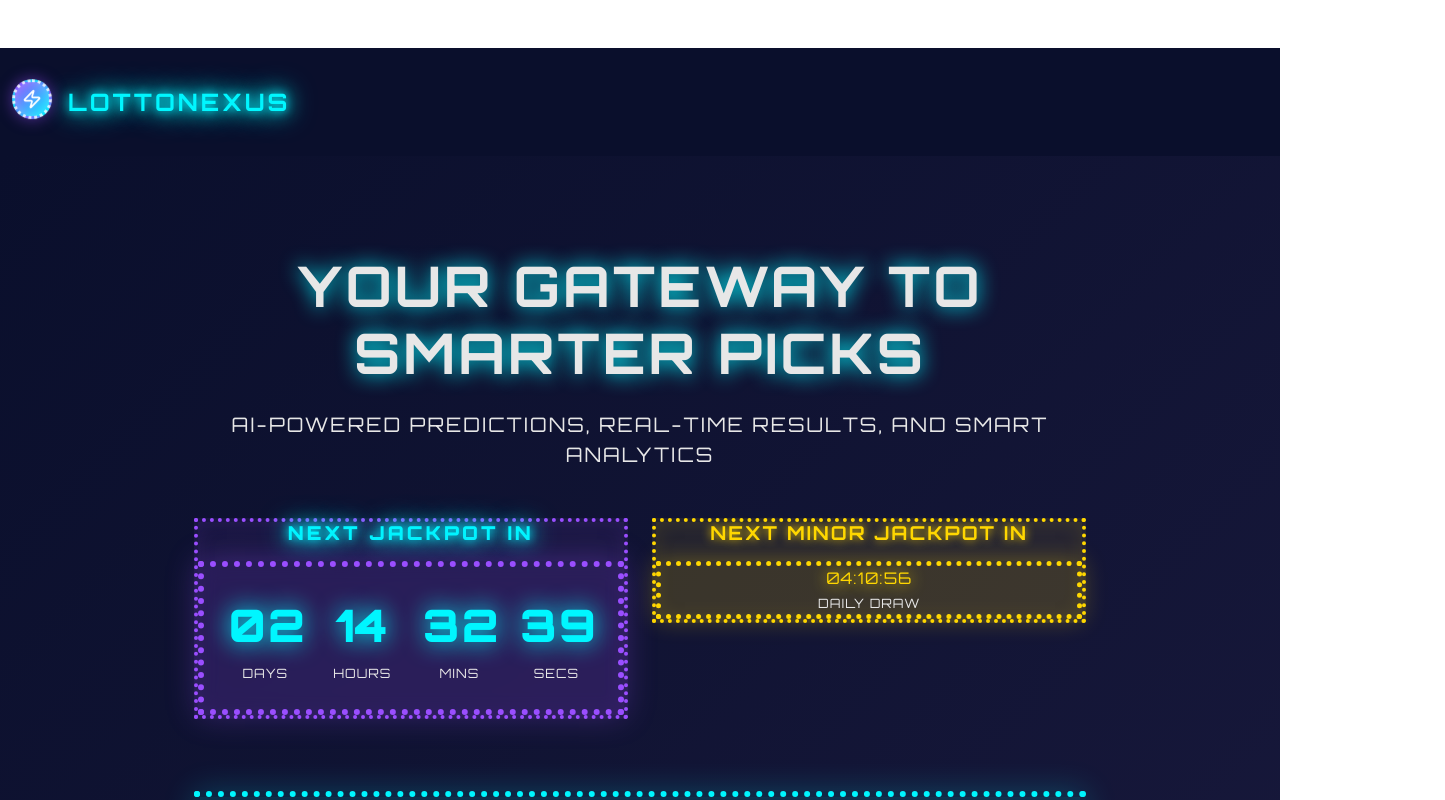
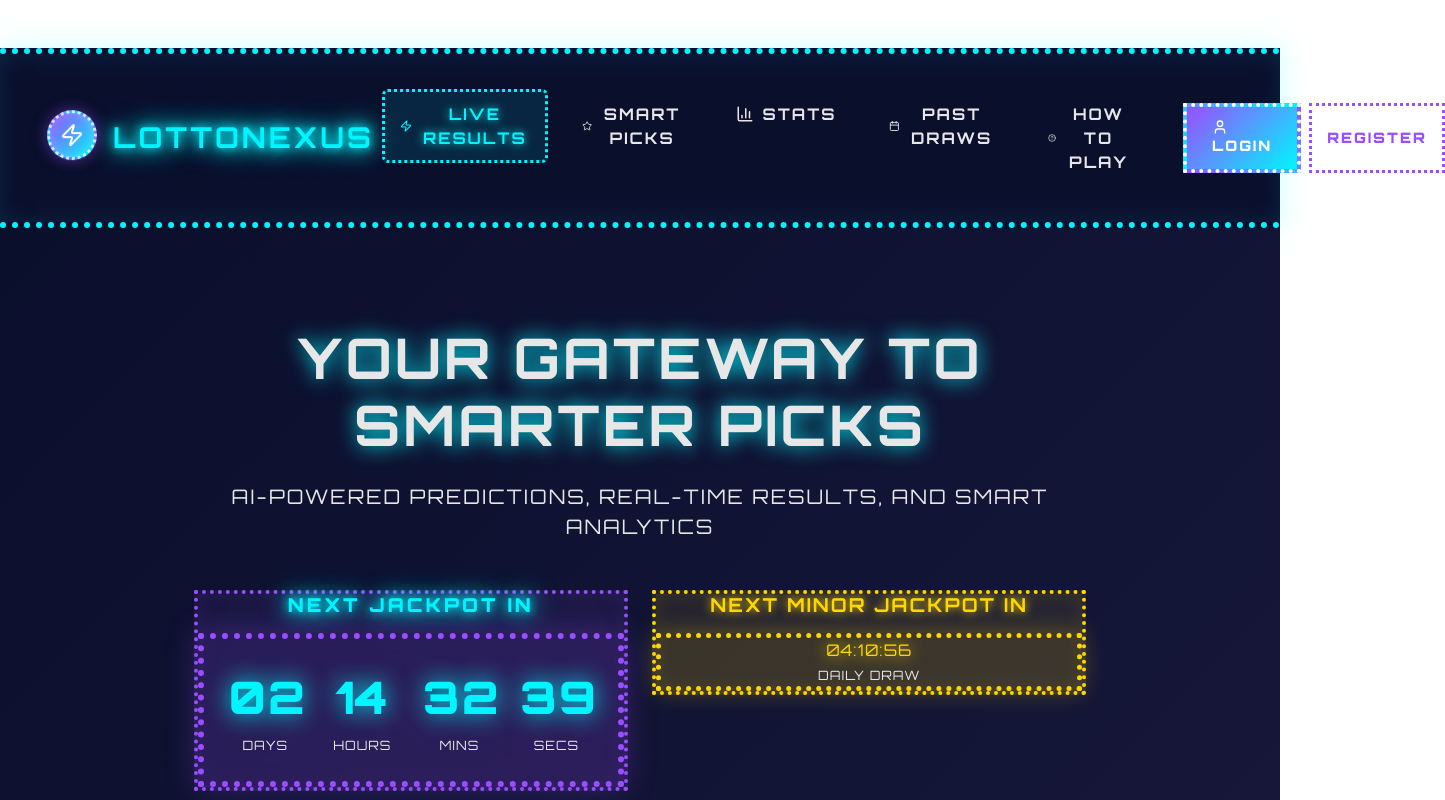
Before and after one commit to Siddardhmustplay/nexus-picks-ai, a React (Vite) app: page / in a window 1280 px wide. Shown: the top 800 px of the page, 1445 px wide, since content can reach past the window. Built offline with nearby package versions, Linux system fonts and the light colour scheme.

Commit message:
Fix: Navbar not visible
The navbar was rendering as an empty white bar. This commit addresses the issue.

```diff
--- a/src/components/Navigation.jsx
+++ b/src/components/Navigation.jsx
@@ -14,50 +14,62 @@ const Navigation = () => {
   ];
 
   return (
-    <nav className="navbar navbar-expand-lg" style={{ backgroundColor: 'var(--lottonexus-midnight)' }}>
+    <nav className="dotted-container-large mb-0" style={{
+      backgroundColor: 'var(--lottonexus-midnight)',
+      borderTop: '6px dotted var(--lottonexus-cyan)',
+      borderBottom: '6px dotted var(--lottonexus-cyan)',
+      borderLeft: 'none',
+      borderRight: 'none',
+      margin: '0'
+    }}>
       <div className="container-fluid">
-        <a className="navbar-brand d-flex align-items-center" href="#">
+        <div className="d-flex justify-content-between align-items-center">
+          {/* Brand */}
           <div className="d-flex align-items-center">
-            <div className="number-ball me-3" style={{ width: '40px', height: '40px', fontSize: '1rem' }}>
-              <Zap size={20} />
+            <div className="number-ball me-3" style={{ width: '50px', height: '50px', fontSize: '1.2rem' }}>
+              <Zap size={24} />
             </div>
-            <span className="neon-text fw-bold" style={{ fontFamily: 'Orbitron', fontSize: '1.5rem' }}>
+            <span className="neon-text fw-bold" style={{ fontFamily: 'Orbitron', fontSize: '1.8rem' }}>
               LottoNexus
             </span>
           </div>
-        </a>
 
-        <button className="navbar-toggler" type="button" data-bs-toggle="collapse" data-bs-target="#navbarNav">
-          <span className="navbar-toggler-icon"></span>
-        </button>
-
-        <div className="collapse navbar-collapse" id="navbarNav">
-          <ul className="navbar-nav mx-auto">
+          {/* Navigation Links */}
+          <div className="d-flex align-items-center">
+            <div className="d-flex me-4">
               {navItems.map((item) => (
-              <li className="nav-item mx-2" key={item.id}>
-                <a
-                  className={`nav-link nav-link-custom d-flex align-items-center ${activeTab === item.id ? 'active-tab' : ''}`}
-                  href="#"
-                  onClick={(e) => {
-                    e.preventDefault();
-                    setActiveTab(item.id);
+                <div key={item.id} className="mx-2">
+                  <button
+                    className={`nav-link-custom d-flex align-items-center btn ${activeTab === item.id ? 'active-tab' : ''}`}
+                    onClick={() => setActiveTab(item.id)}
+                    style={{
+                      background: 'transparent',
+                      border: activeTab === item.id ? '3px dotted var(--lottonexus-cyan)' : '3px dotted transparent',
+                      padding: '8px 15px'
                     }}
                   >
                     <item.icon size={18} className="me-2" />
                     {item.label}
-                </a>
-              </li>
+                  </button>
+                </div>
               ))}
-          </ul>
+            </div>
 
+            {/* Auth Buttons */}
             <div className="d-flex">
               <button className="btn btn-electric btn-sm me-2">
                 <User size={16} className="me-1" />
                 Login
               </button>
-            <button className="btn btn-outline-light btn-sm">
+              <button className="btn-electric btn-sm" style={{
+                background: 'transparent',
+                border: '3px dotted var(--lottonexus-purple)',
+                color: 'var(--lottonexus-purple)',
+                padding: '8px 15px'
+              }}>
                 Register
               </button>
+            </div>
           </div>
         </div>
       </div>
--- a/src/index.css
+++ b/src/index.css
@@ -1,4 +1,3 @@
-
 @tailwind base;
 @tailwind components;
 @tailwind utilities;
@@ -89,6 +88,18 @@
     @apply bg-background text-foreground;
     font-family: 'Orbitron', monospace;
     letter-spacing: 1px;
+    margin: 0;
+    padding: 0;
+  }
+
+  html {
+    margin: 0;
+    padding: 0;
+  }
+
+  #root {
+    margin: 0;
+    padding: 0;
   }
 }
 
@@ -341,13 +352,14 @@
   letter-spacing: 2px;
   transition: all 0.3s ease;
   padding: 10px 15px !important;
+  background: transparent !important;
 }
 
 .nav-link-custom:hover {
   color: var(--lottonexus-cyan) !important;
   text-shadow: 0 0 15px var(--lottonexus-cyan);
-  border: 2px dotted var(--lottonexus-cyan);
-  border-radius: 0px;
+  border: 3px dotted var(--lottonexus-cyan) !important;
+  background: rgba(0, 246, 255, 0.1) !important;
 }
 
 .active-tab {
@@ -504,3 +516,29 @@
     padding: 20px;
   }
 }
+
+/* Enhanced Navigation styles */
+.nav-link-custom {
+  color: var(--lottonexus-white) !important;
+  font-weight: 700;
+  font-family: 'Orbitron', monospace;
+  text-transform: uppercase;
+  letter-spacing: 2px;
+  transition: all 0.3s ease;
+  padding: 10px 15px !important;
+  background: transparent !important;
+}
+
+.nav-link-custom:hover {
+  color: var(--lottonexus-cyan) !important;
+  text-shadow: 0 0 15px var(--lottonexus-cyan);
+  border: 3px dotted var(--lottonexus-cyan) !important;
+  background: rgba(0, 246, 255, 0.1) !important;
+}
+
+.active-tab {
+  color: var(--lottonexus-cyan) !important;
+  border: 3px dotted var(--lottonexus-cyan) !important;
+  background: rgba(0, 246, 255, 0.1) !important;
+  text-shadow: 0 0 10px var(--lottonexus-cyan);
+}
--- a/src/pages/Index.jsx
+++ b/src/pages/Index.jsx
@@ -10,7 +10,7 @@ import Footer from '../components/Footer';
 
 const Index = () => {
   return (
-    <div className="lottonexus-bg">
+    <div className="lottonexus-bg" style={{ margin: 0, padding: 0 }}>
       <Navigation />
       <HeroSection />
       <LiveResults />
```
Lines whose indentation alone changed are shown as unchanged.
